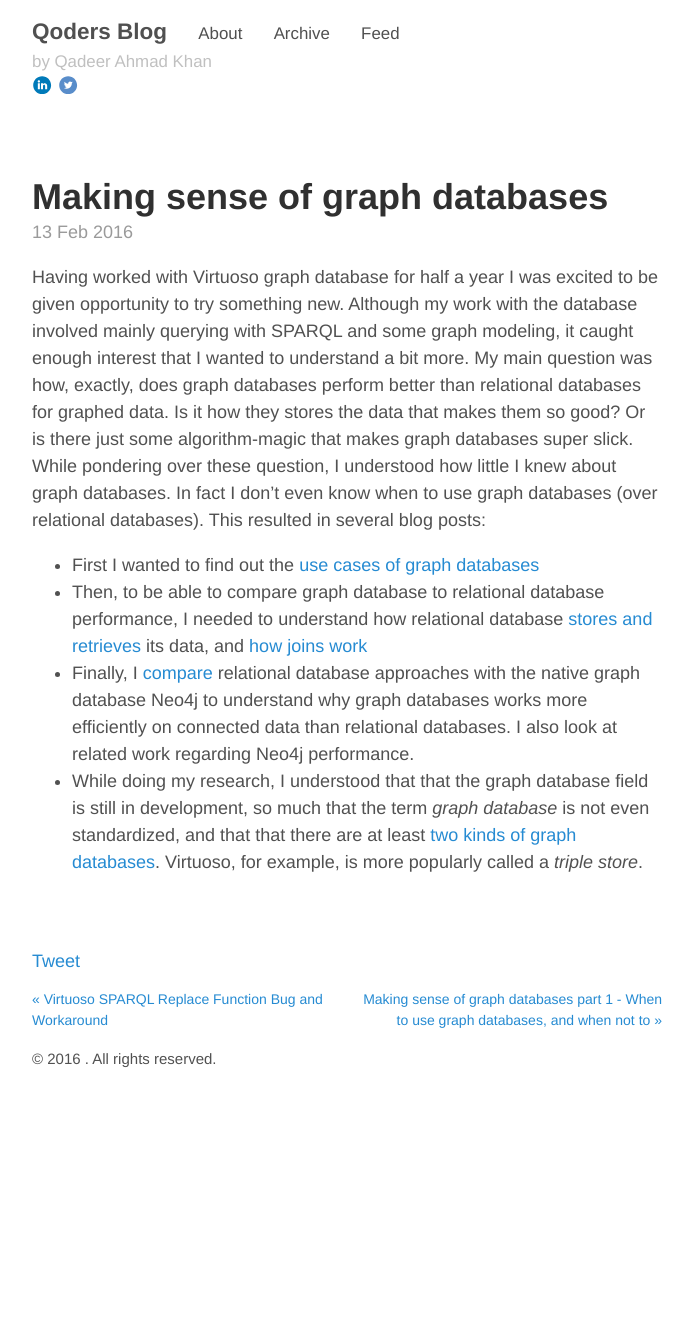
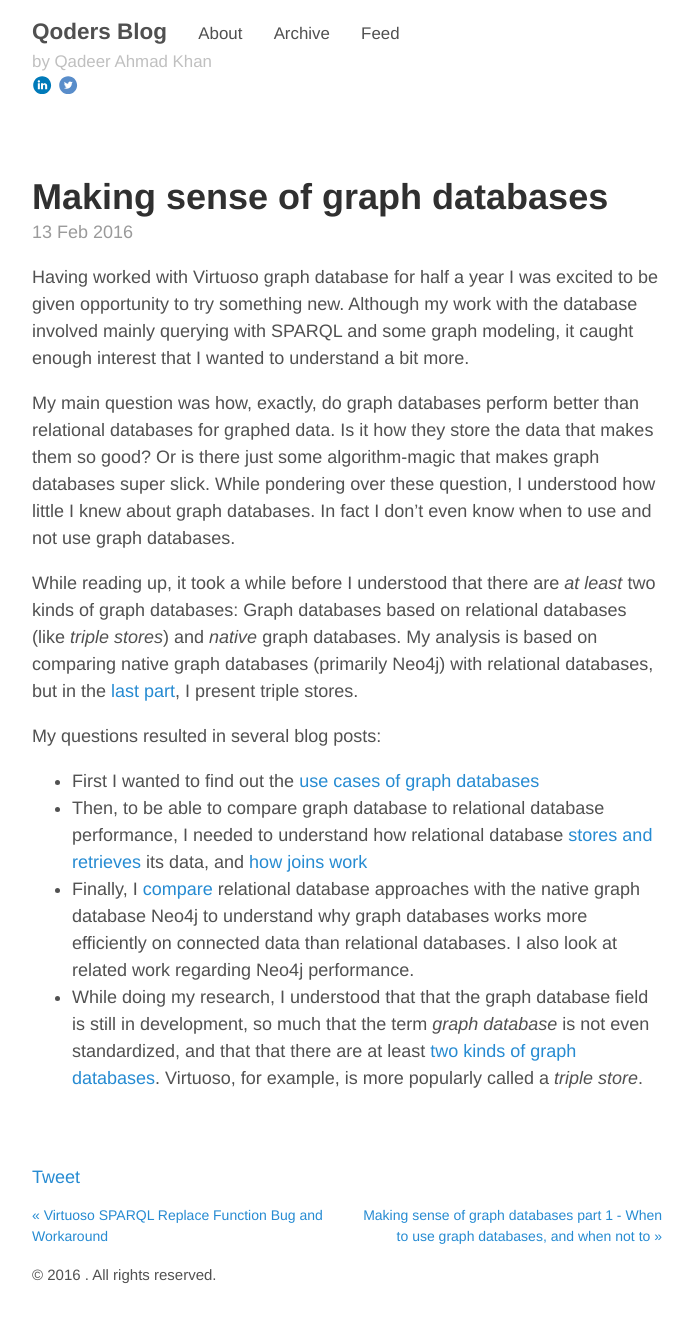
Before and after one commit to qtips/qtips.github.io, a Jekyll site: the page built from _posts/2016-02-13-graph-databases.md, in a window 1280 px wide. Shown: the whole page, without its empty margins (293-986 px from the left). Built offline with Jekyll 4.4.1, drawn with Linux system fonts in a browser that asks for light colours; comment, search, counter and statistics services are not loaded; before the commit the page ends 1108 px from its top, so only the background shows below that.

Commit message:
Some clarifications

```diff
--- a/_posts/2016-02-13-graph-databases.md
+++ b/_posts/2016-02-13-graph-databases.md
@@ -4,7 +4,13 @@ title: Making sense of graph databases
 enabledisqus: true
 ---
 
-Having worked with Virtuoso graph database for half a year I was excited to be given opportunity to try something new. Although my work with the database involved mainly querying with SPARQL and some graph modeling, it caught enough interest that I wanted to understand a bit more. My main question was how, exactly, does graph databases perform better than relational databases for graphed data. Is it how they stores the data that makes them so good? Or is there just some algorithm-magic that makes graph databases super slick. While pondering over these question, I understood how little I knew about graph databases. In fact I don’t even know when to use graph databases (over relational databases). This resulted in several blog posts:
+Having worked with Virtuoso graph database for half a year I was excited to be given opportunity to try something new. Although my work with the database involved mainly querying with SPARQL and some graph modeling, it caught enough interest that I wanted to understand a bit more.
+
+My main question was how, exactly, do graph databases perform better than relational databases for graphed data. Is it how they store the data that makes them so good? Or is there just some algorithm-magic that makes graph databases super slick. While pondering over these question, I understood how little I knew about graph databases. In fact I don’t even know when to use and not use graph databases.
+
+While reading up, it took a while before I understood that there are _at least_ two kinds of graph databases: Graph databases based on relational databases (like _triple stores_) and _native_ graph databases. My analysis is based on comparing native graph databases (primarily Neo4j) with relational databases, but in the [last part]({% post_url 2016-02-13-part5-types-of-graph-databases %}), I present triple stores.
+
+My questions resulted in several blog posts:
 
 * First I wanted to find out the [use cases of graph databases]({% post_url 2016-02-13-part1-when-to-use-graph-databases %})
 * Then, to be able to compare graph database to relational database performance, I needed to understand how relational database [stores and retrieves]({% post_url 2016-02-13-part2-RDMS-index %}) its data, and [how joins work]({% post_url 2016-02-13-part3-RDMS-join %})
```
Also changed, not shown: _posts/2016-02-13-part5-types-of-graph-databases.md (+2 -1 lines).
